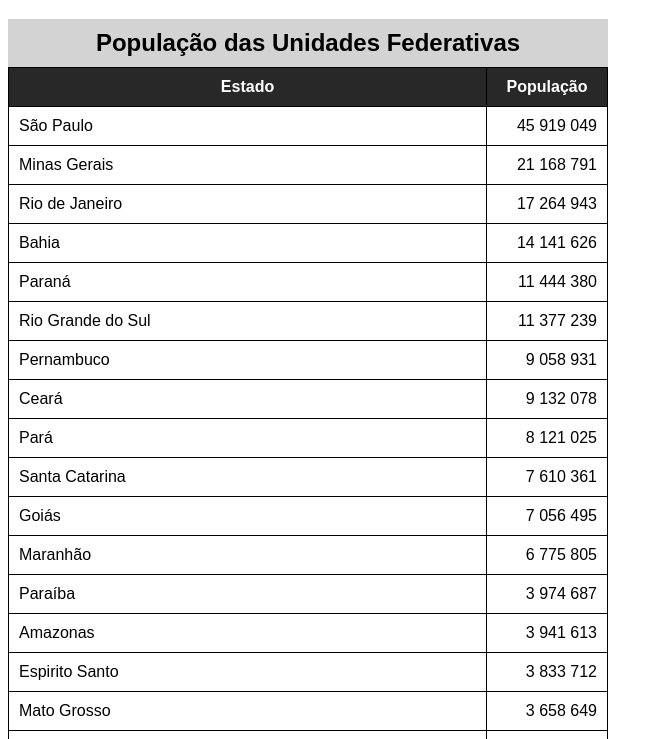
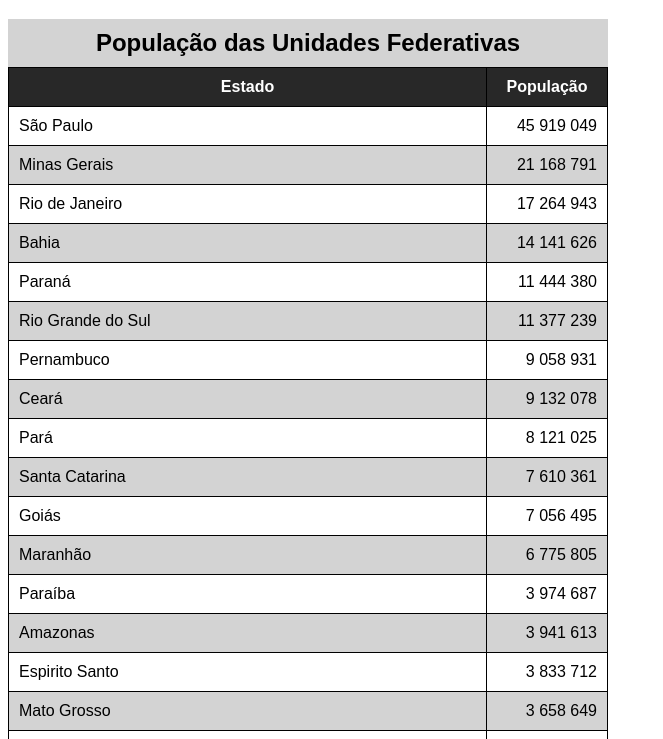
Before and after one commit to Marinacavalcante1/html-css, a plain HTML site: page exercicios/ex023/tabela002.html in a window 1280 px wide. Shown: the part 61-800 px from the top of the page, without its empty margins (0-663 px from the left). Drawn offline with Linux system fonts and the light colour scheme.

Commit message:
tabelas grandes com efeito zebrado

```diff
--- a/exercicios/ex023/tabela002.html
+++ b/exercicios/ex023/tabela002.html
@@ -29,6 +29,13 @@
         thead, tfoot {
             background-color: #000000d7;
             color: white;
+        }
+
+        tbody > tr:nth-child(even) {
+            /* ODD (impar) = 2n-1
+               EVEN (par) = 2n
+            */
+            background-color: lightgrey;
         }
 
         td.num {
```
